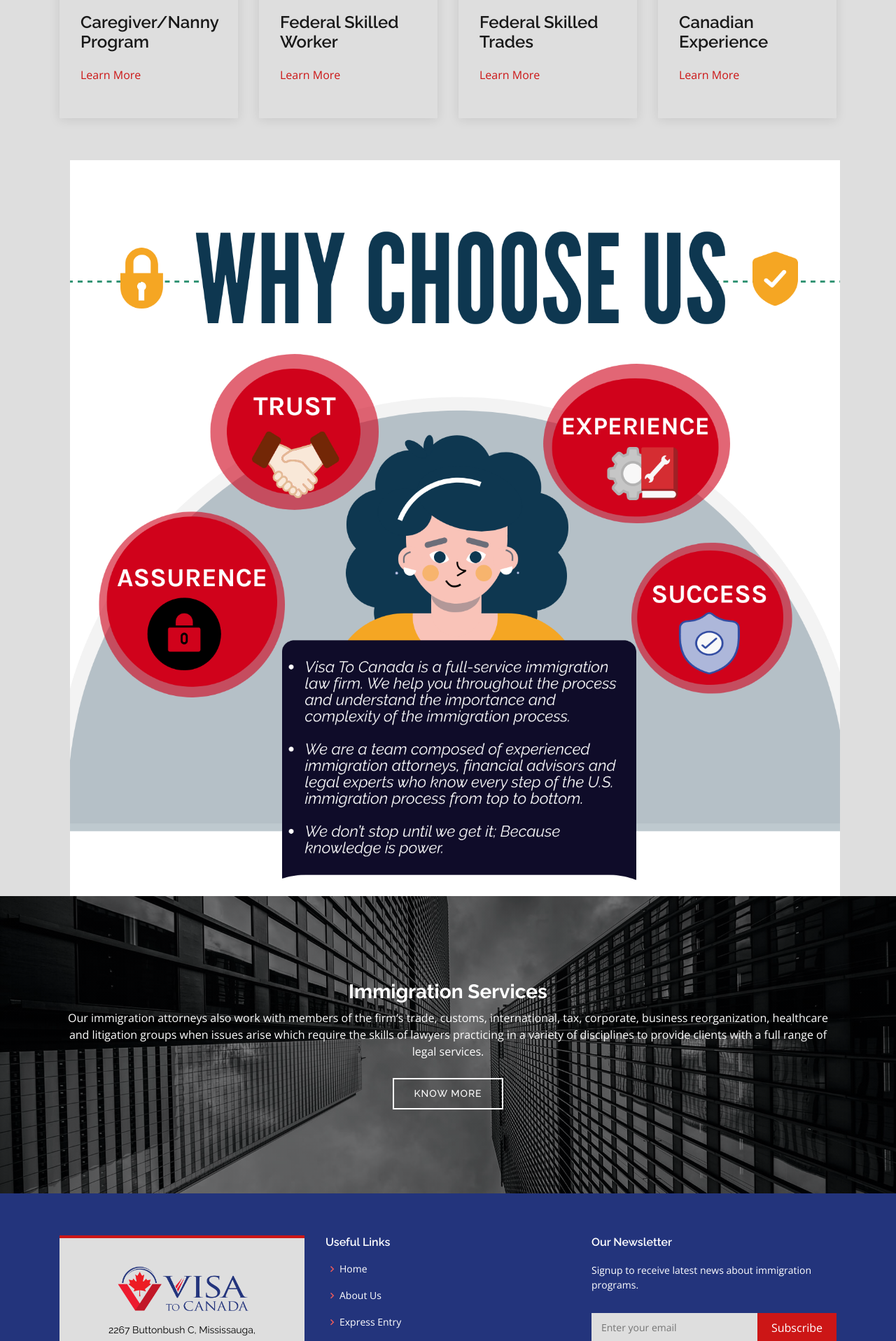
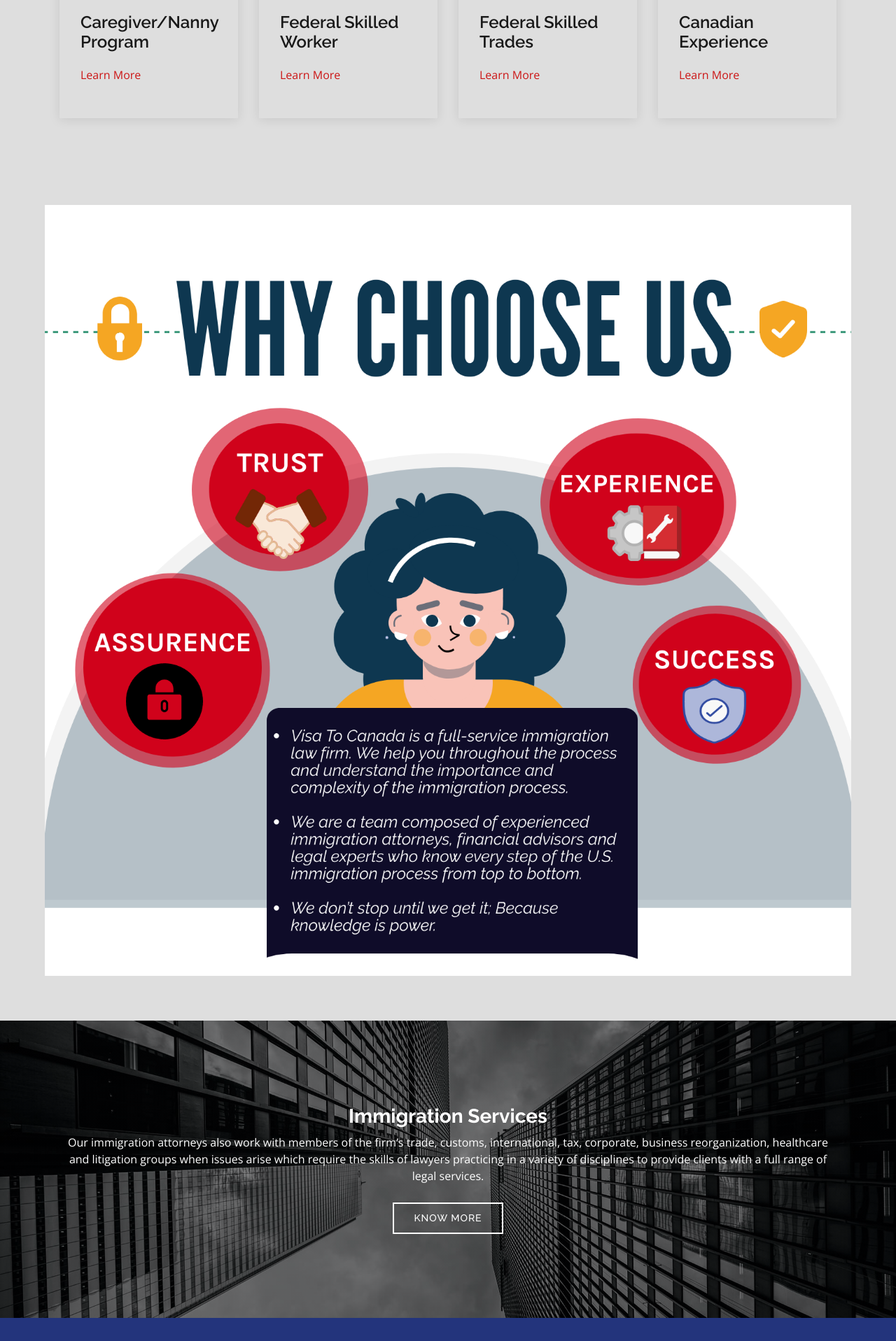
Before and after one commit to Unisight-Technologies/visa-to-america-canada, a Django app: page / in a window 1280 px wide. Shown: the part 1578-3495 px from the top of the page at 70% size. Run offline with Django 3.2, Linux system fonts and the light colour scheme; some libraries are stand-ins or nearby versions.

Commit message:
some responsive making chnges done

```diff
--- a/visa_app/templates/express_entry.html
+++ b/visa_app/templates/express_entry.html
@@ -229,7 +229,7 @@
 
     <div class="section-title">
       <span style="color: #444444" >Express Entry</span><br>
-      <img src="{% static 'assets/img/Graphics_exp_entry.jpg' %}" alt="">
+      <img style="width: 100%" src="{% static 'assets/img/Graphics_exp_entry.jpg' %}" alt="">
 
 
     </div>
--- a/visa_app/templates/index.html
+++ b/visa_app/templates/index.html
@@ -4,7 +4,7 @@
 
 <body>
   <!--Carousel Wrapper-->
-  <div id="carousel-example-1z" class="carousel slide carousel-fade" data-ride="carousel">
+  <div id="carousel-example-1z" class="carousel slide carousel-fade " data-ride="carousel">
     <!--Indicators-->
     <ol class="carousel-indicators">
       <li data-target="#carousel-example-1z" data-slide-to="0" class="active"></li>
@@ -216,7 +216,7 @@
 
 
     <div>
-      <img src="{% static 'assets/img/final.PNG' %}" class="img-fluid"   style="margin-left: 100px;" width="1100" height="300" alt="">
+      <img src="{% static 'assets/img/final.png' %}" class="img-fluid responsive"   style="width: 100%; padding: 5%;" width="1100" height="300" alt="">
 
     </div>
 
```
